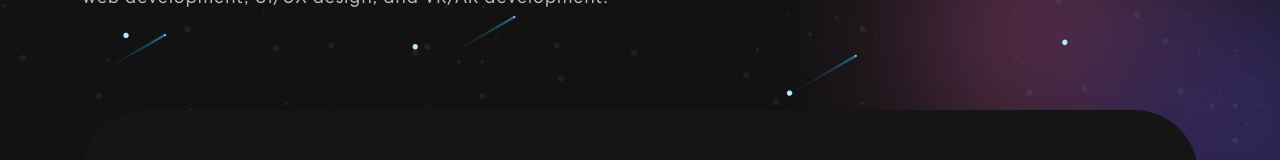
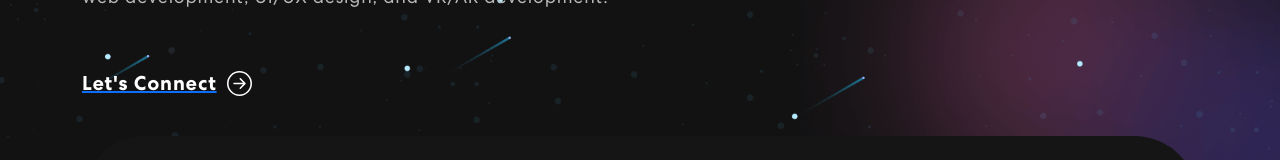
Before and after one commit to angelafeliciaa/angela-felicia, a React (Create React App) app: page / in a window 1280 px wide. Shown: the part 565-725 px from the top of the page. Built offline with nearby package versions, Linux system fonts and the light colour scheme.

Commit message:
fix button

```diff
--- a/src/components/Banner.js
+++ b/src/components/Banner.js
@@ -52,7 +52,14 @@ export const Banner = () => {
                         <h1>{`Hi, I'm Angela! \n`}</h1>
                         <h1><span className="wrap">{text}</span></h1>
                         <p>A sophomore studying Statistics with a Computer Science concentration. My focus and interests revolve around the fields of web development, UI/UX design, and VR/AR development.</p>
-                        <button onClick={() => console.log('connect')}></button>
+                        <a href="https://www.linkedin.com/in/angela-feliciaa/"
+                           target="_blank"
+                           rel="noopener noreferrer"
+                           className="connect-button">
+                            <button onClick={() => console.log('connect')}>
+                                Let's Connect <ArrowRightCircle size={25} />
+                            </button>
+                        </a>
                     </Col>
                     <Col xs={12} md={6} xl={5}>
                         {/* <img src={headerImg} alt="Header img" /> */}
```
